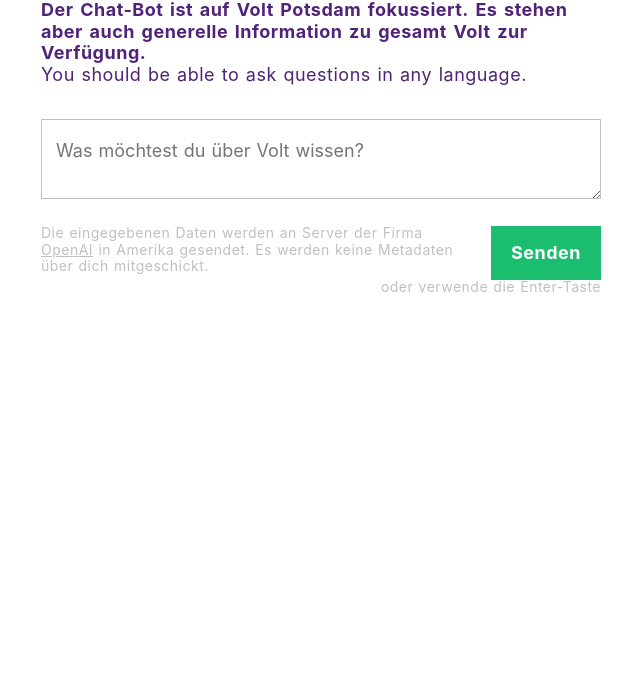
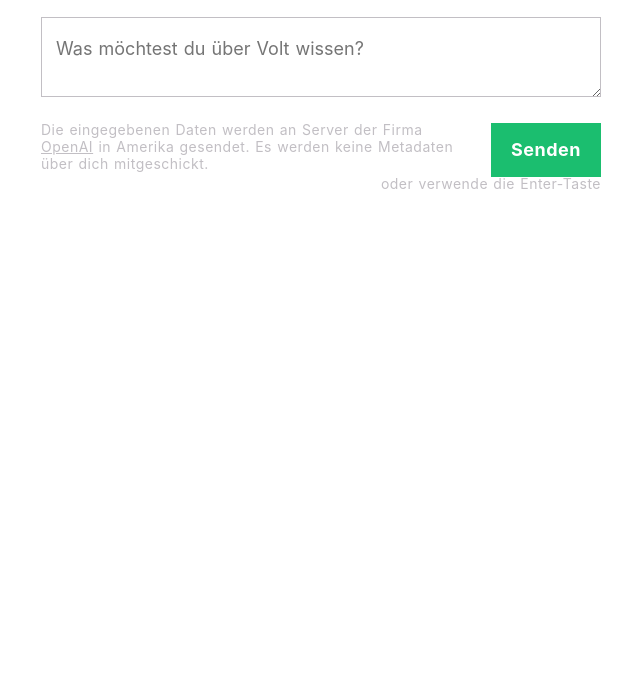
Before and after one commit to voltbonn/chat.volt.link, a website: page frontend/index.html in a window 1280 px wide. Shown: the part 118-800 px from the top of the page, without its empty margins (319-959 px from the left). Drawn offline with Linux system fonts and the light colour scheme; no server answers.

Commit message:
Update index.html

```diff
--- a/frontend/index.html
+++ b/frontend/index.html
@@ -358,7 +358,7 @@
 
 <body>
   <h1>Volt FAQ Chat</h1>
-  <p><strong>Der Chat-Bot ist auf Volt Potsdam fokussiert. Es stehen aber auch generelle Information zu gesamt Volt zur Verfügung.</strong><br />You should be able to ask questions in any language.</p>
+  <!-- <p><strong>Der Chat-Bot kann dir technischen Fragen zu Volt beantworten. Es stehen aber auch ein paar generelle Information zu gesamt Volt zur Verfügung.</strong><br />You should be able to ask questions in any language.</p> -->
 
   <div class="messages" id="messages"></div>
   <div class="loading" id="loading">
```
